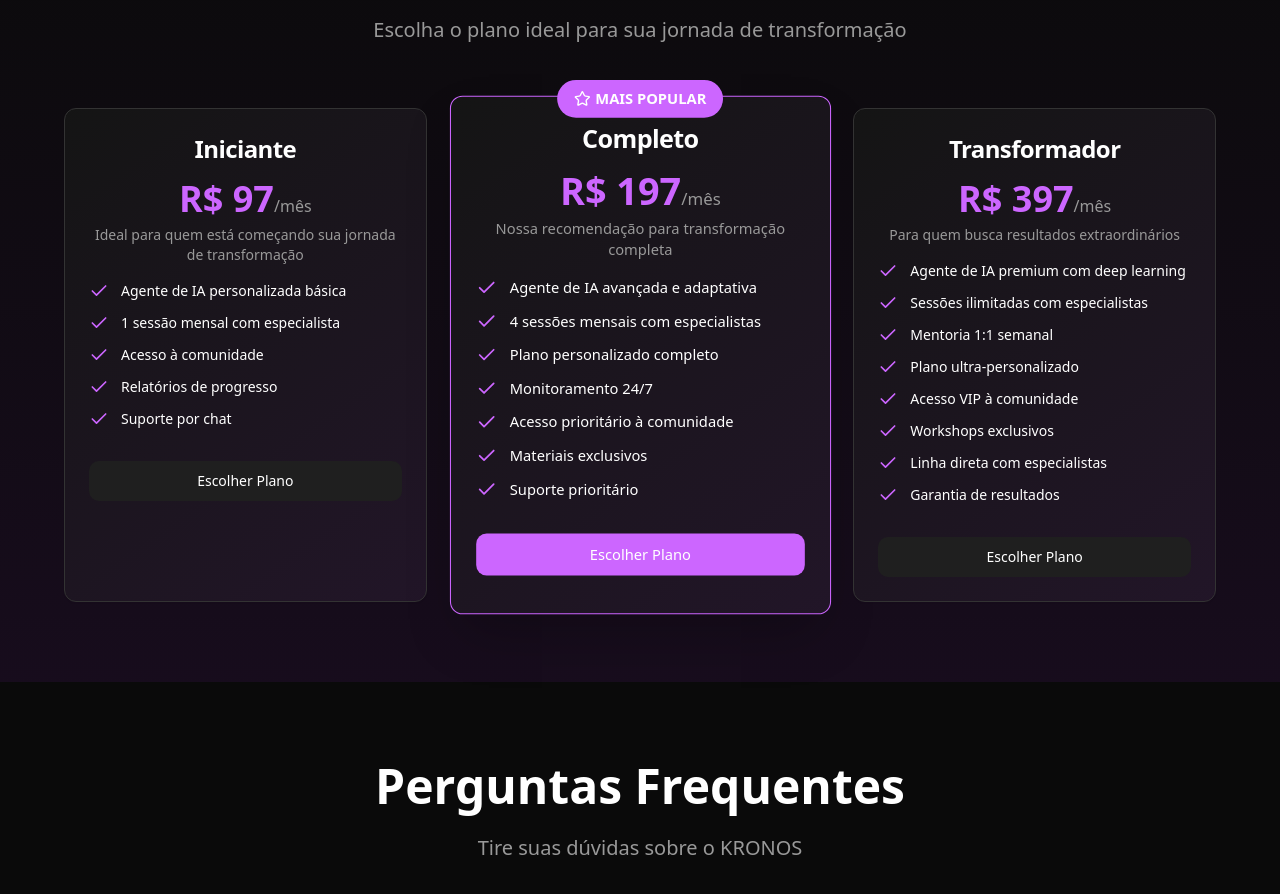
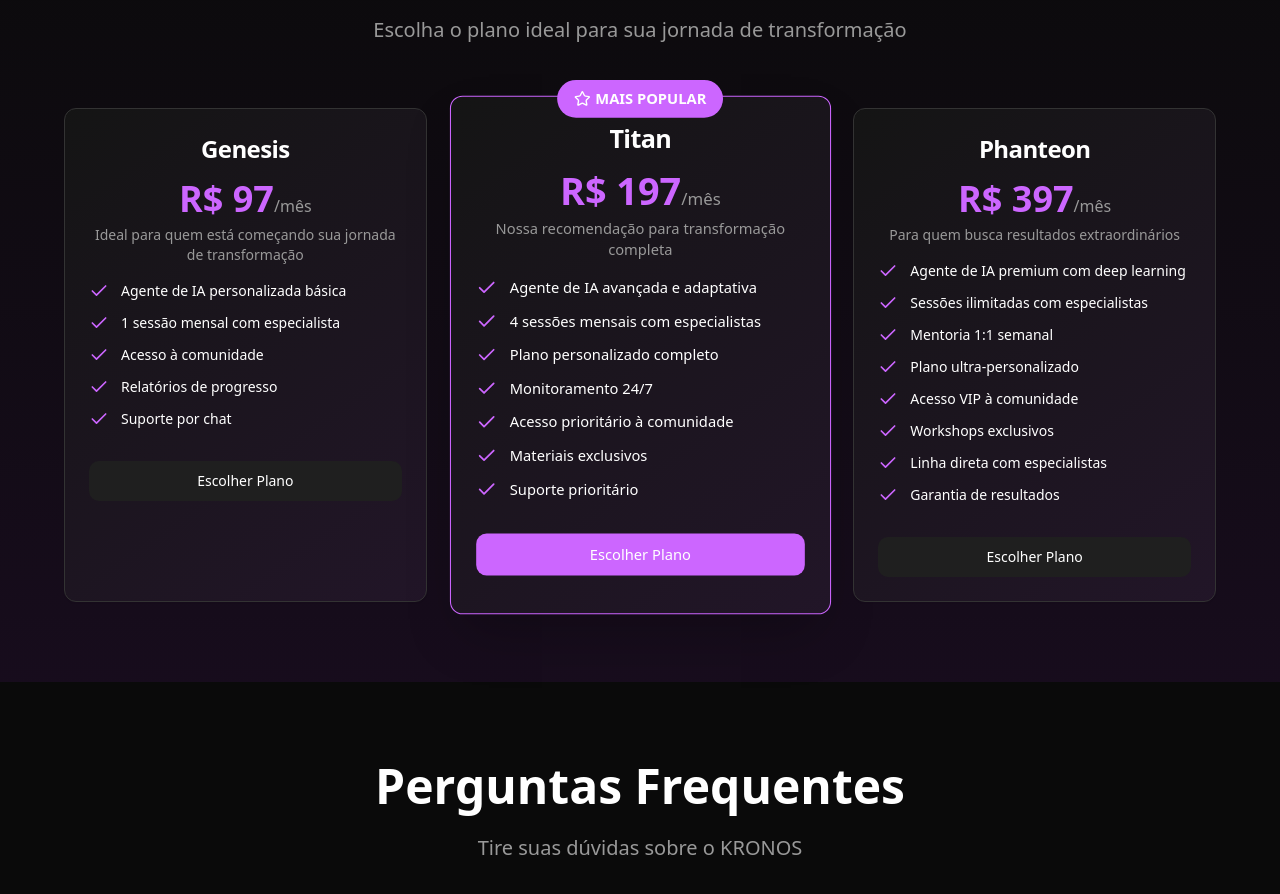
Before and after one commit to DUMONTANA505/adapta-kronos-clone-web, a React (Vite) app: page / in a window 1280 px wide. Shown: the part 5989-6883 px from the top of the page. Built offline with nearby package versions, Linux system fonts and the light colour scheme.

Commit message:
Refactor: Update plan names
Update the names of the pricing plans to Genesis, Titan, and Pantheon.

```diff
--- a/src/components/PricingSection.tsx
+++ b/src/components/PricingSection.tsx
@@ -5,7 +5,7 @@ import { Check, Star } from "lucide-react";
 export function PricingSection() {
   const plans = [
     {
-      name: "Iniciante",
+      name: "Genesis",
       price: "R$ 97",
       period: "/mês",
       description: "Ideal para quem está começando sua jornada de transformação",
@@ -19,7 +19,7 @@ export function PricingSection() {
       highlighted: false
     },
     {
-      name: "Completo",
+      name: "Titan",
       price: "R$ 197",
       period: "/mês",
       description: "Nossa recomendação para transformação completa",
@@ -35,7 +35,7 @@ export function PricingSection() {
       highlighted: true
     },
     {
-      name: "Transformador",
+      name: "Phanteon",
       price: "R$ 397",
       period: "/mês",
       description: "Para quem busca resultados extraordinários",
```
